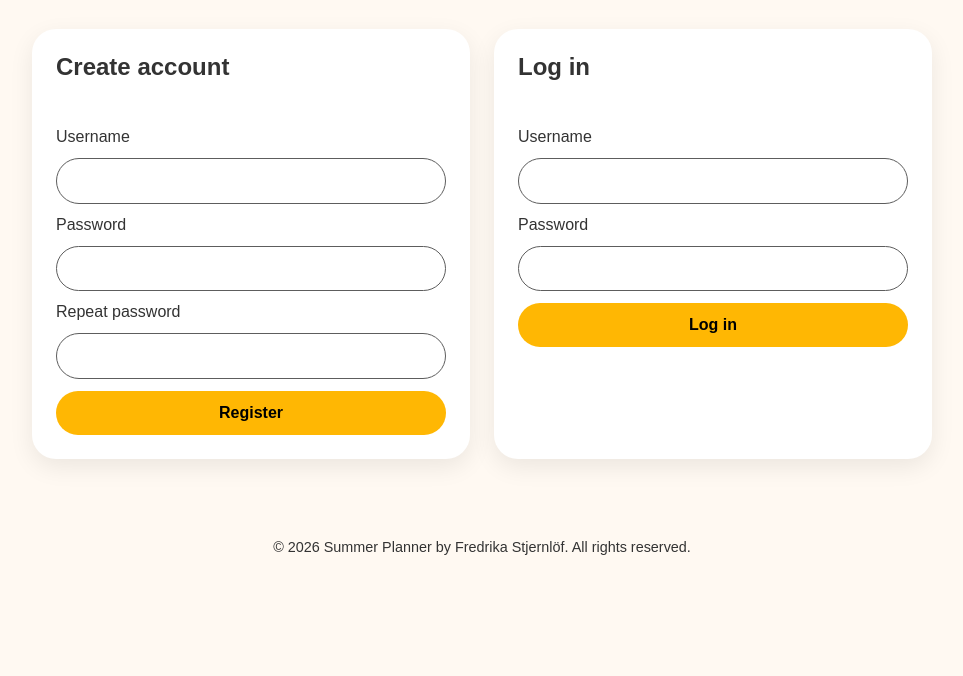
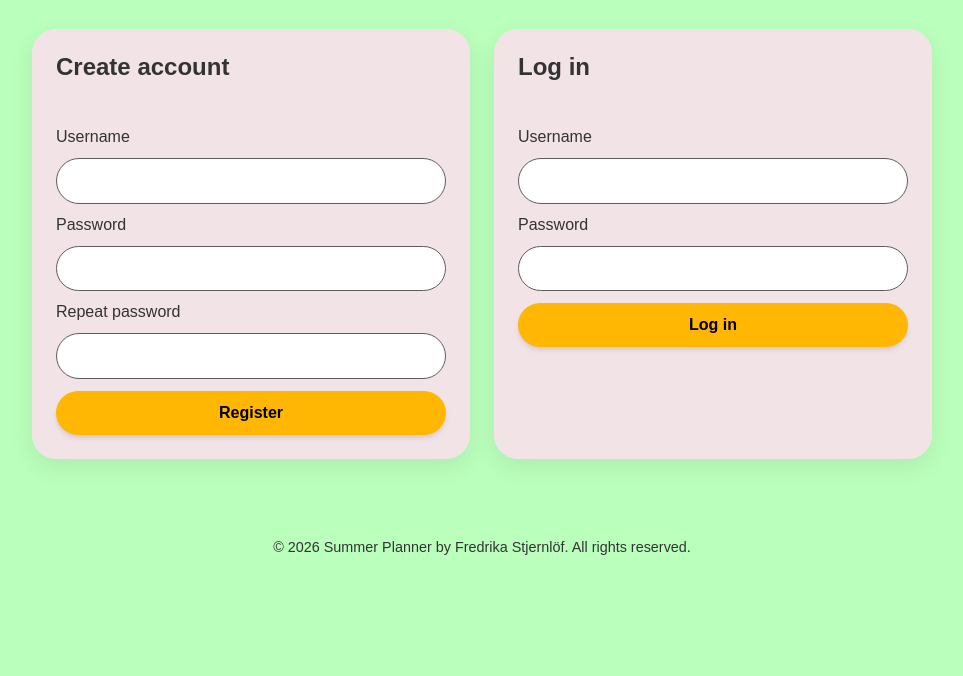
Before and after one commit to fredrikastjernlof/Lab4_Summer_Planner_Frontend, a website built with Vite: page index.html in a window 1280 px wide. Shown: the part 124-800 px from the top of the page, without its empty margins (158-1121 px from the left). Built offline with nearby package versions, Linux system fonts and the light colour scheme.

Commit message:
Update color variables

```diff
--- a/src/scss/abstracts/_variables.scss
+++ b/src/scss/abstracts/_variables.scss
@@ -1,5 +1,5 @@
-$color-bg: #fff9f2;
-$color-surface: #ffffff;
+$color-bg: #bbffbc;
+$color-surface: #ffddf1d0;
 $color-text: #333333;
 $color-primary: #ffb703;
 $color-border: #5d5d5d;
--- a/src/scss/components/_buttons.scss
+++ b/src/scss/components/_buttons.scss
@@ -8,6 +8,7 @@ button {
   border: none;
   background-color: var.$color-primary;
   font-weight: 700;
+  box-shadow: var.$color-shadow 0px 4px 6px -1px, var.$color-shadow 0px 2px 4px -1px;
 }
 
 .account-danger-zone {
```
